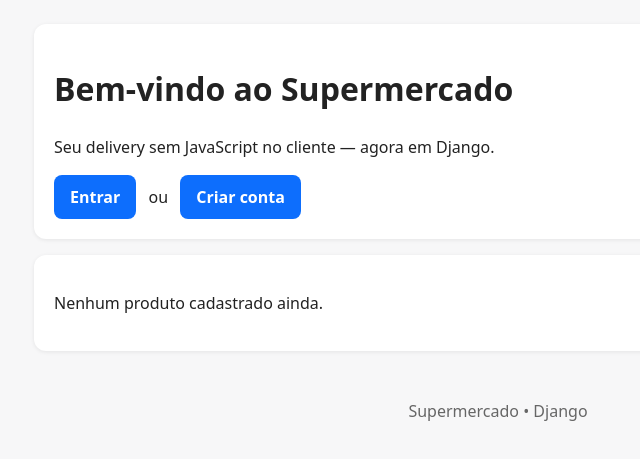
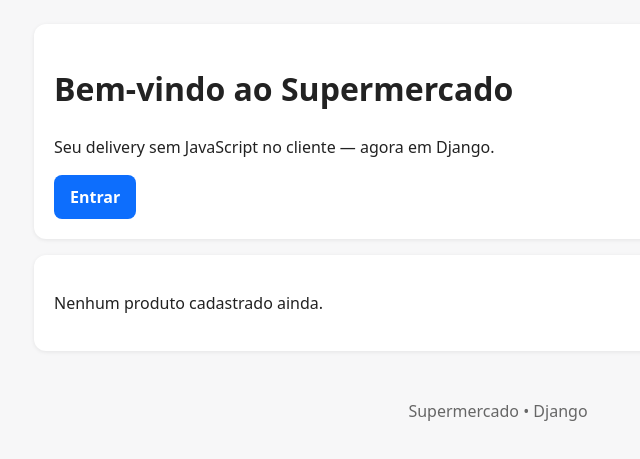
Before and after one commit to domingues497/supermercado, a Django app: page / in a window 1280 px wide. Shown: the part 64-523 px from the top of the page, without its empty margins (142-782 px from the left). Run offline with Django 5.2, Linux system fonts and the light colour scheme; data that the repository does not hold is empty; some libraries are stand-ins or nearby versions.

Commit message:
fix(templates): removido o botão de cadastro da landing

```diff
--- a/templates/landing.html
+++ b/templates/landing.html
@@ -11,8 +11,6 @@
       <a class="btn" href="{% url 'carrinho' %}">Ver carrinho</a>
     {% else %}
       <a class="btn" href="{% url 'login' %}">Entrar</a>
-      <span style="margin: 0 8px;">ou</span>
-      <a class="btn" href="{% url 'cadastro' %}">Criar conta</a>
     {% endif %}
   </div>
 </div>
```
